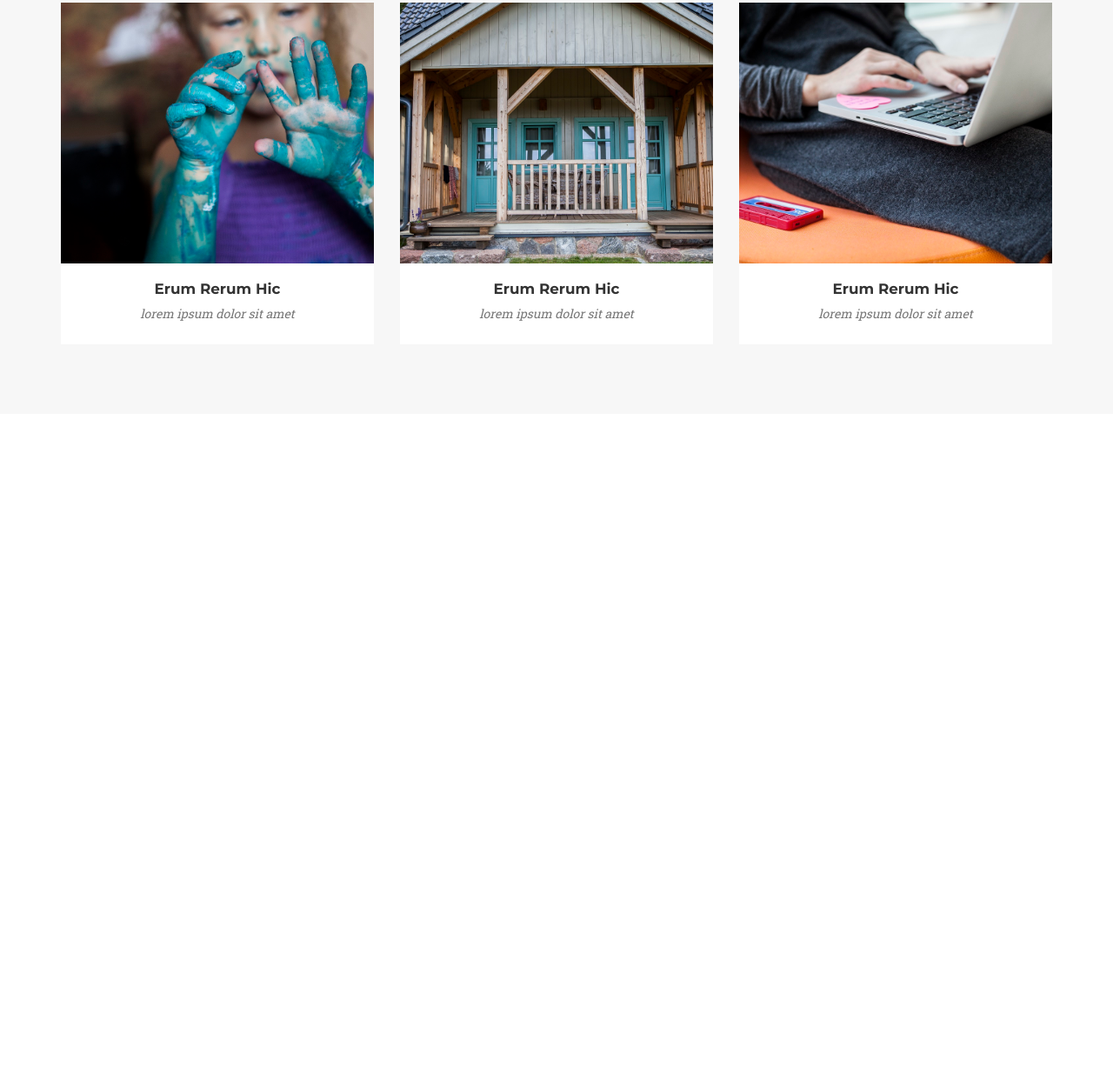
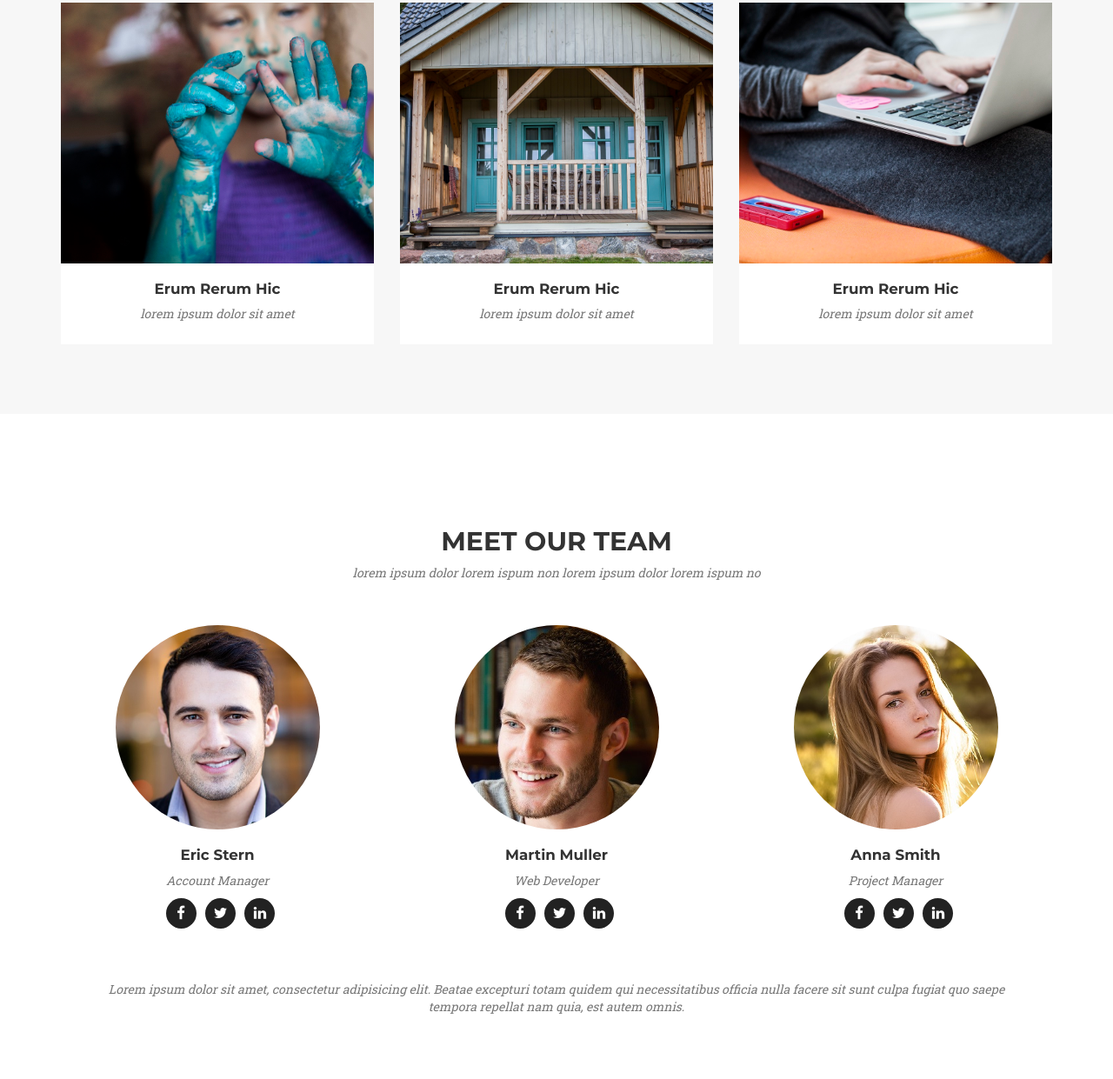
Before and after one commit to DomiGnh/bootstrap.wartszaty.projekt, a plain HTML site: page indexWojtka.html in a window 1280 px wide. Shown: the part 1925-3166 px from the top of the page at 87% size. Before the commit the page ends 2401 px from the top, so only its background shows below. Drawn offline with Linux system fonts and the light colour scheme; a web font is replaced by a local one.

Commit message:
team done

```diff
--- a/css/Wojtek.css
+++ b/css/Wojtek.css
@@ -246,3 +246,35 @@ a.btn-blue:hover, .btn-blue:hover{
 }
 
 /*sekcja portfolio end*/
+
+/*sekcja team start*/
+
+#team .team-caption{
+    margin-bottom: 40px;
+    margin-top: 50px;
+
+}
+
+
+#team .team .col-sm-4 img{
+    width: 235px;
+    height: 235px;
+    border-radius: 50%;
+}
+
+
+#team .team-description{
+
+    padding: 60px;
+}
+
+#team .icons .fa{
+    width: 35px;
+    height: 35px;
+    line-height: 35px;
+    border-radius: 50%;
+    background-color: #222;
+    color: #fff;
+    margin-left: 7px;
+    font-size: 1.2em;
+}
--- a/indexWojtka.html
+++ b/indexWojtka.html
@@ -195,7 +195,60 @@
 
 <!--portfolio end-->
 
+<!--sekcja team start-->
 
+<!--   sekcja team start-->
+
+   <section id="team">
+       <div class="container text-center">
+           <div class="team-caption row">
+               <h2 class="text-uppercase">Meet our team</h2>
+               <p>lorem ipsum dolor lorem ispum non lorem ipsum dolor lorem ispum no</p>
+           </div>
+           <div class="row team">
+               <div class="col-sm-4">
+                   <img src="img/team/man-1.jpg" alt="">
+                   <h3>Eric Stern</h3>
+                   <p>Account Manager</p>
+                   <div class="icons">
+                       <i class="fa fa-facebook" aria-hidden="true"></i>
+                       <i class="fa fa-twitter" aria-hidden="true"></i>
+                       <i class="fa fa-linkedin" aria-hidden="true"></i>
+                   </div>
+               </div>
+
+               <div class="col-sm-4">
+                   <img src="img/team/man-2.jpg" alt="">
+                   <h3>Martin Muller</h3>
+                   <p>Web Developer</p>
+                   <div class="icons">
+                        <i class="fa fa-facebook" aria-hidden="true"></i>
+                       <i class="fa fa-twitter" aria-hidden="true"></i>
+                       <i class="fa fa-linkedin" aria-hidden="true"></i>
+                   </div>
+               </div>
+
+               <div class="col-sm-4">
+                   <img src="img/team/woman-1.jpg" alt="">
+                   <h3>Anna Smith</h3>
+                   <p>Project Manager</p>
+                   <div class="icons">
+                        <i class="fa fa-facebook" aria-hidden="true"></i>
+                       <i class="fa fa-twitter" aria-hidden="true"></i>
+                       <i class="fa fa-linkedin" aria-hidden="true"></i>
+                   </div>
+               </div>
+
+
+           </div>
+           <div class="row team-description">
+               <p>Lorem ipsum dolor sit amet, consectetur adipisicing elit. Beatae excepturi totam quidem qui necessitatibus officia nulla facere sit sunt culpa fugiat quo saepe tempora repellat nam quia, est autem omnis.</p>
+           </div>
+       </div>
+
+   </section>
+
+<!--sekcja team stop-->
 
 
 
```
Also changed, not shown: index.html (+26 -0 lines).
